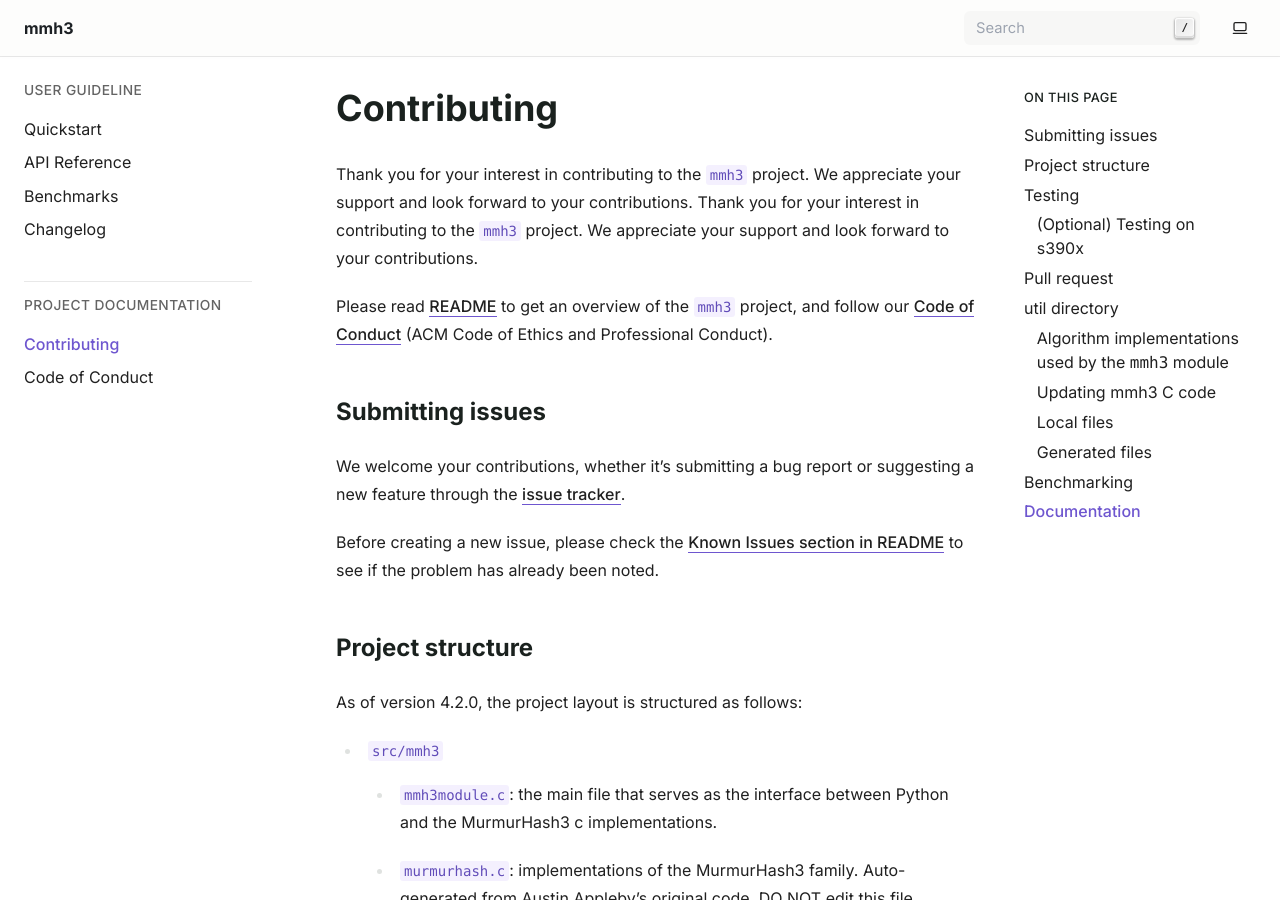
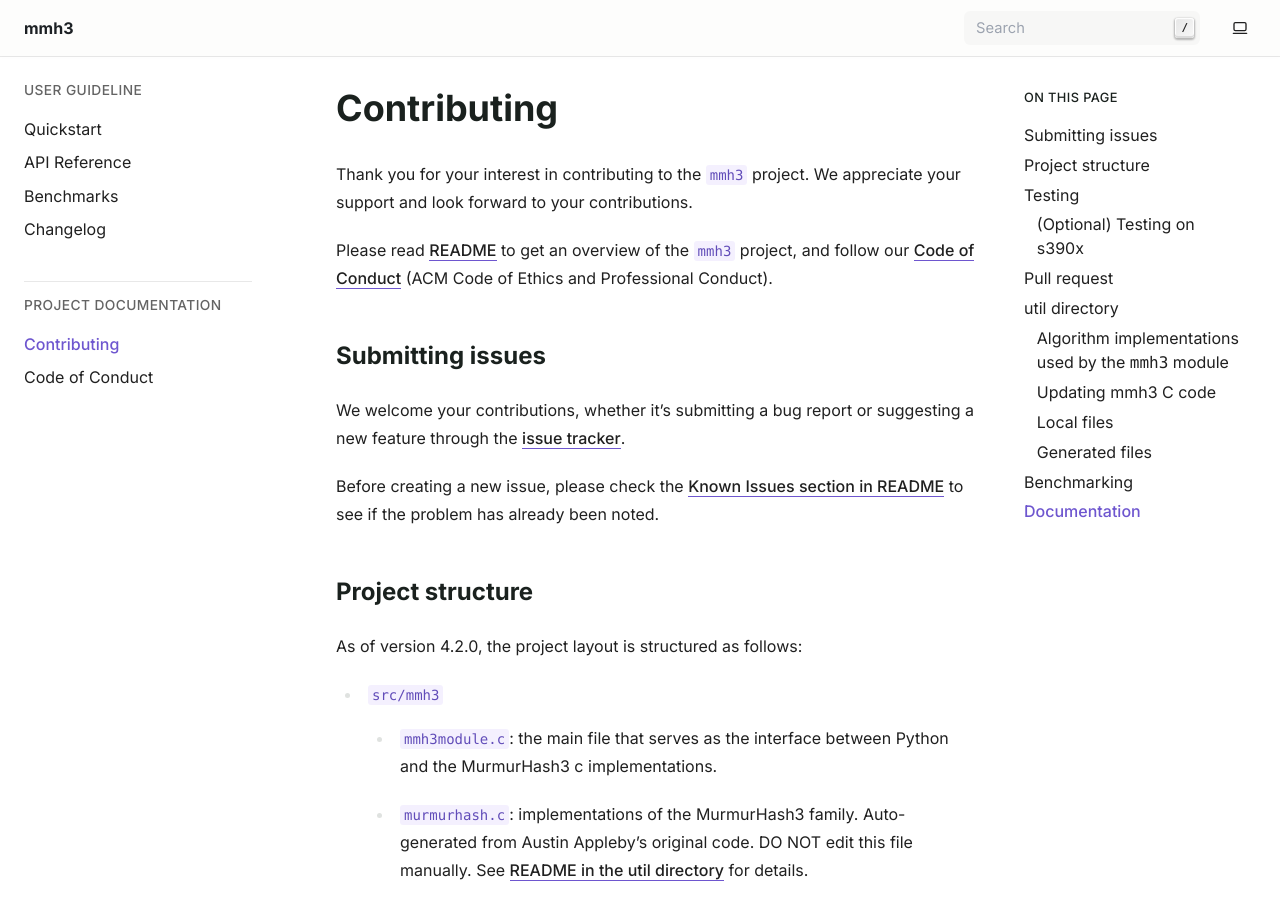
Before and after one commit to hajimes/mmh3, a Sphinx documentation site: the page built from docs/CONTRIBUTING.md, in a window 1280 px wide and 900 px high. Built offline with Sphinx 7.4.7, drawn with Linux system fonts in a browser that asks for light colours.

Commit message:
Remove redundant line in CONTRIBUTING

```diff
--- a/docs/CONTRIBUTING.md
+++ b/docs/CONTRIBUTING.md
@@ -1,7 +1,5 @@
 # Contributing
 
-Thank you for your interest in contributing to the `mmh3` project. We
-appreciate your support and look forward to your contributions.
 Thank you for your interest in contributing to the `mmh3` project. We
 appreciate your support and look forward to your contributions.
 
```
